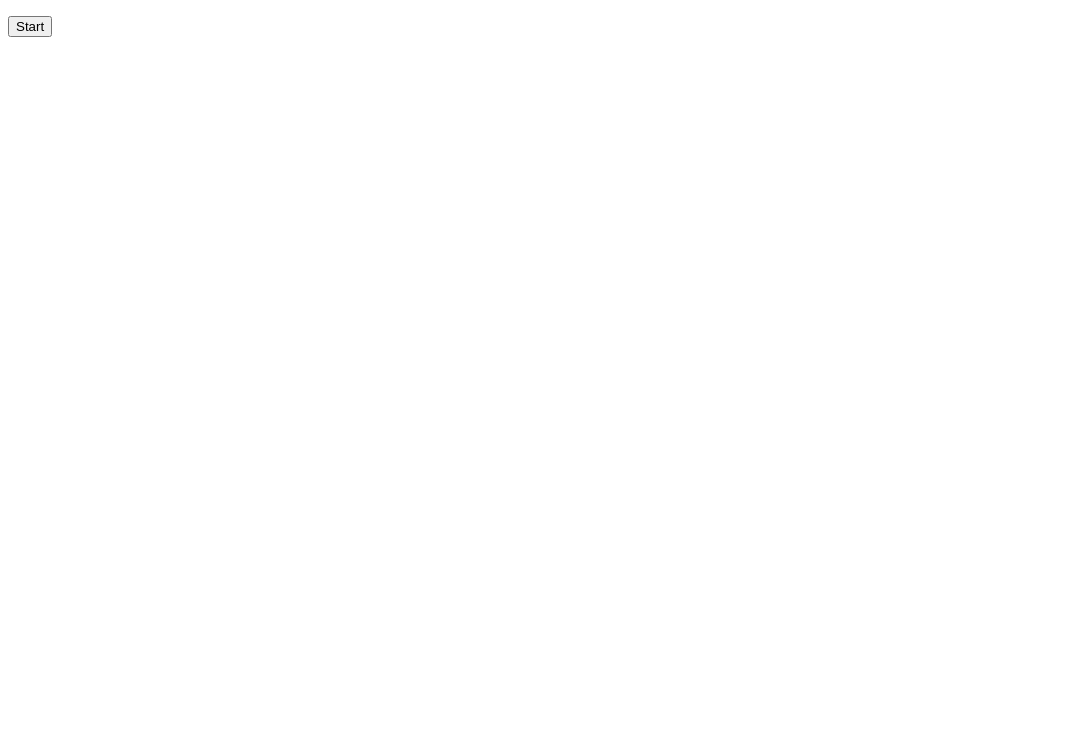
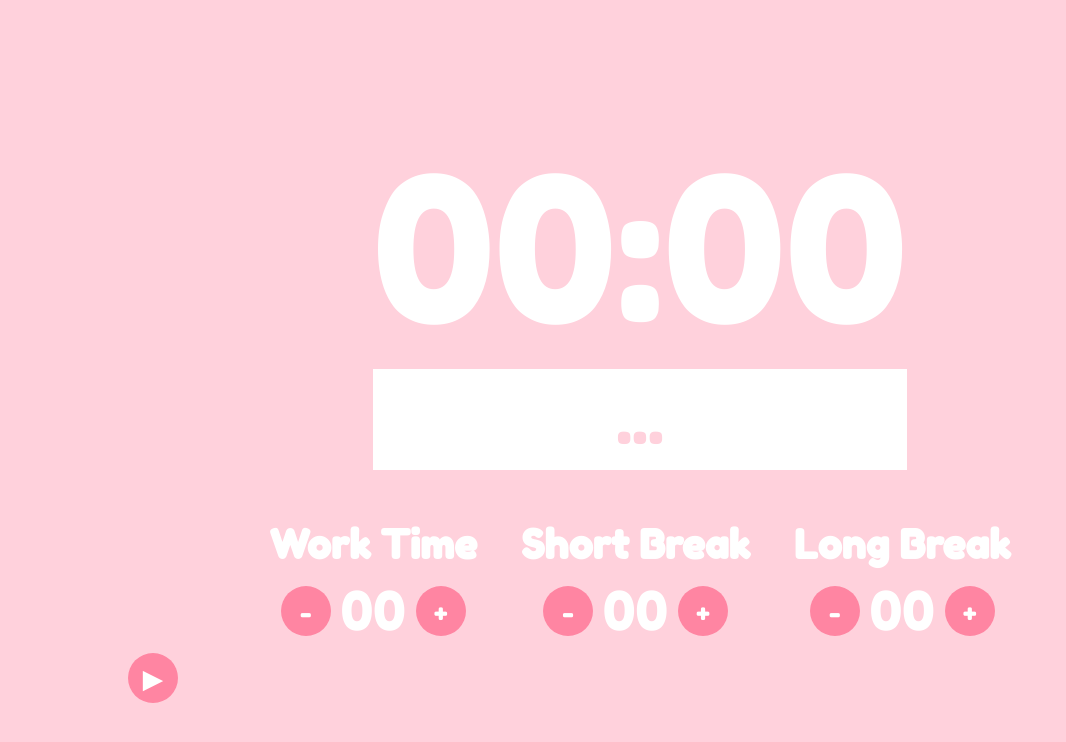
Before and after one commit to AliceKLWilliams/Pomodoro-Clock, a plain HTML site: page index.html in a window 1280 px wide. Shown: the whole page, without its empty margins (0-1066 px from the left). Drawn offline with Linux system fonts and the light colour scheme.

Commit message:
Add Options for Work and Break Durations

```diff
--- a/index.html
+++ b/index.html
@@ -1,12 +1,53 @@
 <!DOCTYPE html>
 <html>
+
 <head>
     <title>Pomodoro Clock</title>
+    <link href="https://fonts.googleapis.com/css?family=Fredoka+One" rel="stylesheet">
+    <link rel="stylesheet" type="text/css" href="style.css" />
 </head>
+
 <body>
-        <p id="time-left"></p>
-        <p id="period"></p>
-        <button id="start">Start</button>
+    <div class="display">
+        <div class="time">
+            <p id="time__text">00:00</p>
+        </div>
+        <div class="period">
+            <p id="period__text">...</p>
+        </div>
+    </div>
+
+    <div class="options">
+        <div class="time-option" data-option="work">
+            <h2>Work Time</h2>
+            <div class="time-option-control">
+                <button data-change="-1">-</button>
+                <p class="option__text">00</p>
+                <button data-change="+1">+</button>
+            </div>
+        </div>
+
+        <div class="time-option" data-option="short">
+            <h2>Short Break</h2>
+            <div class="time-option-control">
+                <button data-change="-1">-</button>
+                <p class="option__text">00</p>
+                <button data-change="+1">+</button>
+            </div>
+        </div>
+
+        <div class="time-option" data-option="long">
+            <h2>Long Break</h2>
+            <div class="time-option-control">
+                <button data-change="-1">-</button>
+                <p class="option__text">00</p>
+                <button data-change="+1">+</button>
+            </div>
+        </div>
+
+        <button class="bttn" id="start"> ▶</button>
+    </div>
     <script src="script.js"></script>
 </body>
+
 </html>
--- a/script.js
+++ b/script.js
@@ -1,42 +1,49 @@
-const workTime = 0.1;
-const shortBreakTime = 0.1;
-const longBreakTime = 0.1;
 const cycles = 4;
 
-const timeDisplay = document.querySelector("#time-left");
-const periodDisplay = document.querySelector("#period");
+const timeDisplay = document.querySelector("#time__text");
+const periodDisplay = document.querySelector("#period__text");
 const startBttn = document.querySelector("#start");
+const options = document.querySelectorAll(".time-option");
 
-let currSecs = 0;
+let pomodoroOptions = {
+    work: 0,
+    short: 0,
+    long: 0
+}
+
+let currSecs;
 let timer;
 let isWorking = false;
 let workCounter = 0;
 
-function startPomodoro(){
+function startPomodoro() {
 
-    setDisplay("Working", workTime);
+    clearTimeout(timer);
+
+    currSecs = pomodoroOptions.work;
+
+    setDisplay("Working", currSecs);
     isWorking = true;
 
     timer = setTimeout(updatePomodoro, 1000);
 }
 
-function updatePomodoro(){
+function updatePomodoro() {
     currSecs--;
     timeDisplay.textContent = getDisplayTime(currSecs);
 
-    if(currSecs === -1){ //Reached End of current time period
+    if (currSecs === -1) { //Reached End of current time period
 
-        if(isWorking){
+        if (isWorking) {
             workCounter++;
-            if(workCounter === cycles){
-                setDisplay("Long Break", longBreakTime);
+            if (workCounter === cycles) {
+                setDisplay("Long Break", pomodoroOptions.long);
                 workCounter = 0;
-            } else{
-                setDisplay("Short Break", shortBreakTime);
+            } else {
+                setDisplay("Short Break", pomodoroOptions.short);
             }
-        }
-        else{
-            setDisplay("Working", workTime);
+        } else {
+            setDisplay("Working", pomodoroOptions.work);
         }
         isWorking = !isWorking;
     }
@@ -44,29 +51,42 @@ function updatePomodoro(){
     timer = setTimeout(updatePomodoro, 1000);
 }
 
-function setDisplay(periodName, time){
+function setDisplay(periodName, time) {
     periodDisplay.textContent = periodName;
-    currSecs = calculateSecs(time);
+    currSecs = time;
     timeDisplay.textContent = getDisplayTime(currSecs);
 }
 
-function calculateSecs(minutes){
-    return minutes*60;
+function calculateSecs(minutes) {
+    return minutes * 60;
 }
 
-function formatZero(time){
-    if(time <= 9 && time >= 0){
-        return "0"+time;
-    } else{
+function formatZero(time) {
+    if (time <= 9 && time >= 0) {
+        return "0" + time;
+    } else {
         return time;
     }
 }
 
-function getDisplayTime(totalSeconds){
-    const minutes = formatZero(Math.floor(totalSeconds/60));
-    const seconds = formatZero(totalSeconds%60);
+function getDisplayTime(totalSeconds) {
+
+    const minutes = formatZero(Math.floor(totalSeconds / 60));
+    const seconds = formatZero(totalSeconds % 60);
 
     return `${minutes}:${seconds}`;
 }
 
+function changeTime(e) {
+    const change = parseInt(e.target.dataset.change);
+    if (change) {
+
+        const newMins = parseInt(this.querySelector(".option__text").textContent) + change;
+        this.querySelector(".option__text").textContent = formatZero(newMins);
+
+        pomodoroOptions[this.dataset.option] = calculateSecs(newMins);
+    }
+}
+
 startBttn.addEventListener("click", startPomodoro);
+options.forEach(option => option.addEventListener("click", changeTime));
--- /dev/null
+++ b/style.css
@@ -0,0 +1,103 @@
+*{
+    margin:0;
+    padding:0;
+
+    font-family: "Fredoka One", cursive;
+}
+
+html, body{
+    width:100%;
+    height:100%;
+
+    background-color: #ffd1dc;
+    color:white;
+}
+
+body{
+    display: flex;
+    flex-direction: column;
+    justify-content: center;
+    align-items: center;
+}
+
+.display{
+    margin:30px 0px;
+}
+
+.time{
+    max-width: 960px;
+}
+
+#time__text{
+    font-size: 150pt;
+}
+
+.period{
+    background-color: white;
+    color:#ffd1dc;
+
+    text-align: center;
+
+    min-width: 500px;
+    margin: 0px auto 20px auto;
+    padding:10px;
+}
+
+#period__text{
+    font-size: 50pt;
+    font-variant-numeric: tabular-nums;
+}
+
+.options{
+    min-width: 80%;
+
+    text-align: center;
+}
+
+.time-option{
+
+    display:inline-flex;
+    flex-direction: column;
+    align-items: center;
+
+    margin: 0px 20px;
+}
+
+.time-option h2{
+    font-size:30pt;
+}
+
+.time-option .time-option-control{
+    margin:10px 0px;
+
+    display:flex;
+    flex-direction: row;
+    align-items: center;
+}
+
+.time-option .time-option-control .option__text{
+    font-size:40pt;
+    margin: 0px 10px;
+}
+
+button{
+    border:none;
+    background-color: #ff85a2;
+    color:white;
+    font-size:20pt;
+
+    width:50px;
+    height:50px;
+
+    border-radius: 25px;
+
+    display: flex;
+    align-items: center;
+    justify-content: center;
+
+    cursor: pointer;
+}
+
+button:focus{
+    outline:0;
+}
```
Lines whose indentation alone changed are shown as unchanged.
